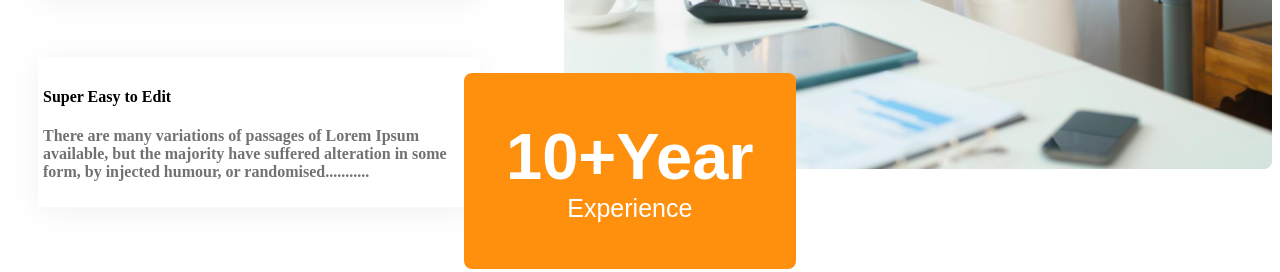
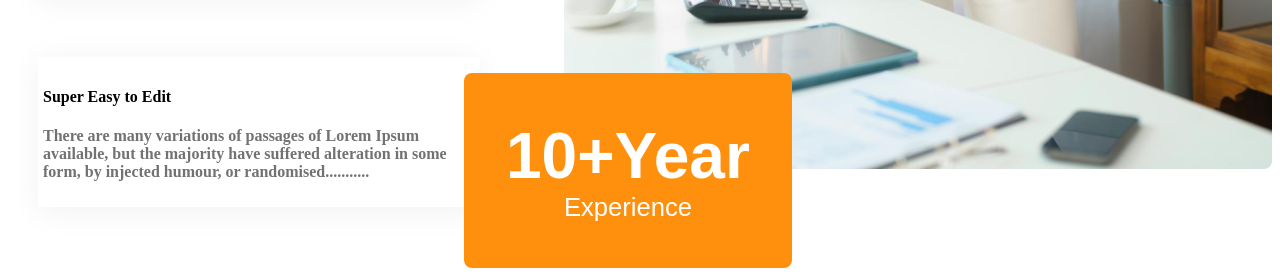
Before and after one commit to rohonghosh35/g3-architects-resources, a plain HTML site: page index.html in a window 1280 px wide. Shown: the part 3010-3282 px from the top of the page. Drawn offline with nearby package versions, Linux system fonts and the light colour scheme.

Commit message:
font size ok

```diff
--- a/astyle/architect.css
+++ b/astyle/architect.css
@@ -264,12 +264,12 @@
     margin-top: -100px;
 }
 .darun{
-    font-size: 65px;
+    font-size: 4rem;
     font-weight: 700;
     color:rgba(255, 255, 255, 1);
 }
 .Experience{
-    font-size: 25px;
+    font-size: 1.6rem;
     font-weight: 500;
     color:rgba(255, 255, 255, 1);
 }
```
